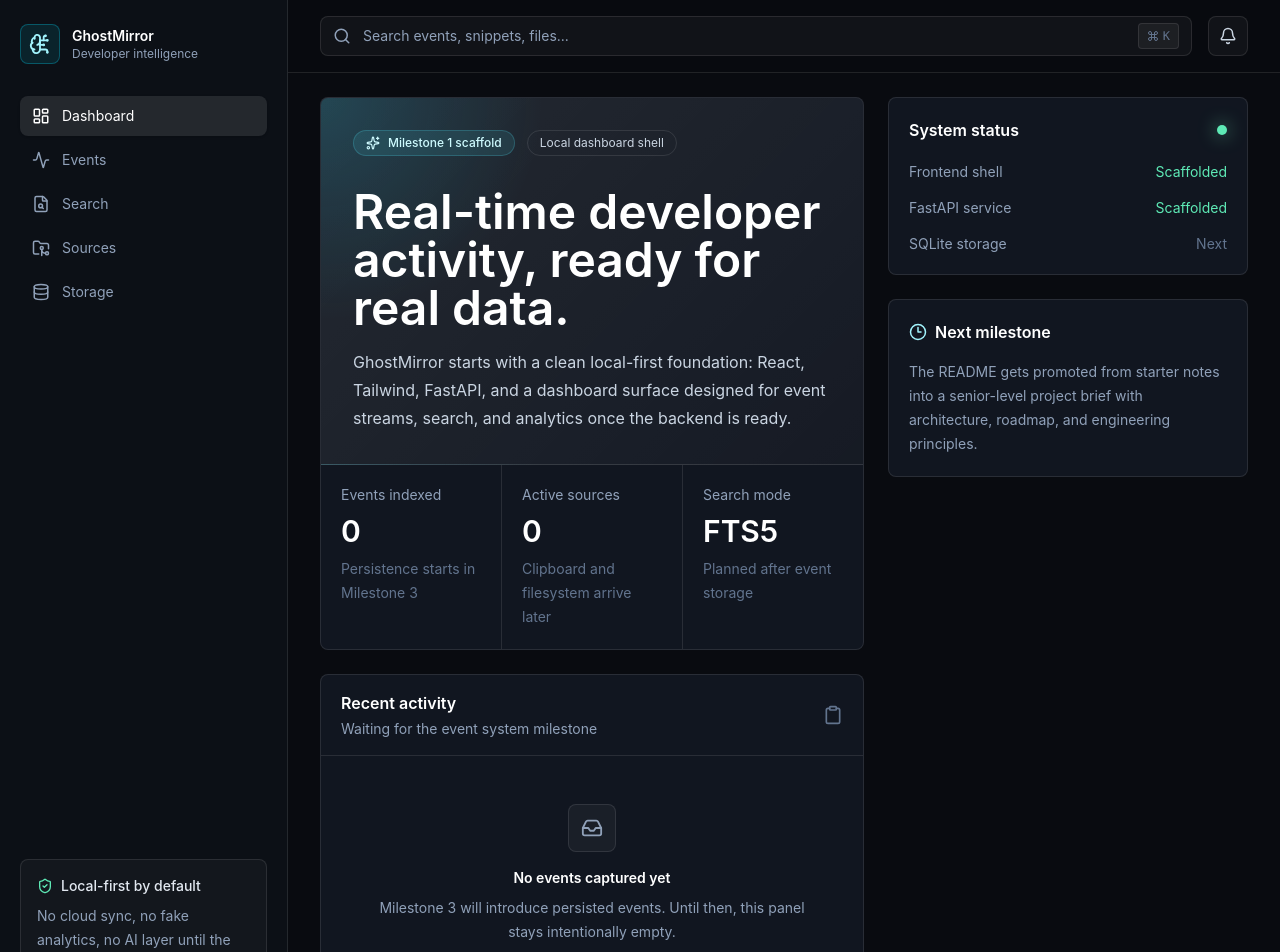
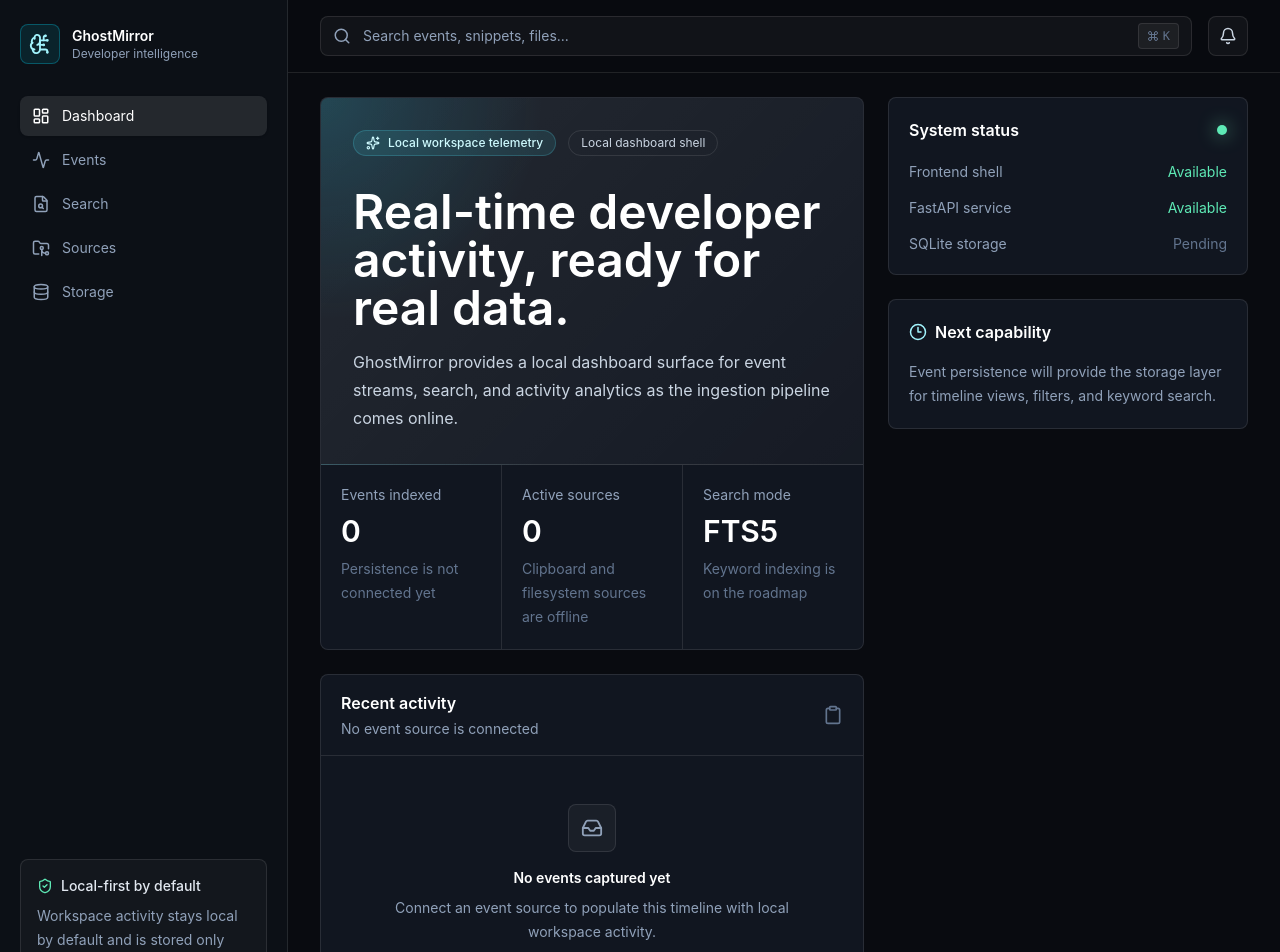
Before and after one commit to Amirjon06/GhostMirror, a React (Vite) app in the folder apps/web/: page / in a window 1280 px wide. Shown: the top 952 px of the page. Built offline with nearby package versions, Linux system fonts and the light colour scheme.

Commit message:
docs: expand project documentation

```diff
--- a/apps/web/src/App.tsx
+++ b/apps/web/src/App.tsx
@@ -24,9 +24,9 @@ const navItems = [
 ]
 
 const stats = [
-  { label: 'Events indexed', value: '0', detail: 'Persistence starts in Milestone 3' },
-  { label: 'Active sources', value: '0', detail: 'Clipboard and filesystem arrive later' },
-  { label: 'Search mode', value: 'FTS5', detail: 'Planned after event storage' },
+  { label: 'Events indexed', value: '0', detail: 'Persistence is not connected yet' },
+  { label: 'Active sources', value: '0', detail: 'Clipboard and filesystem sources are offline' },
+  { label: 'Search mode', value: 'FTS5', detail: 'Keyword indexing is on the roadmap' },
 ]
 
 function App() {
@@ -67,7 +67,7 @@ function App() {
               Local-first by default
             </div>
             <p className="mt-2 text-sm leading-6 text-slate-400">
-              No cloud sync, no fake analytics, no AI layer until the event system works.
+              Workspace activity stays local by default and is stored only when event capture is enabled.
             </p>
           </div>
         </aside>
@@ -100,7 +100,7 @@ function App() {
                     <div className="flex flex-wrap items-center gap-3">
                       <span className="inline-flex items-center gap-2 rounded-full border border-cyan-300/20 bg-cyan-300/10 px-3 py-1 text-xs font-medium text-cyan-100">
                         <Sparkles size={14} aria-hidden="true" />
-                        Milestone 1 scaffold
+                        Local workspace telemetry
                       </span>
                       <span className="rounded-full border border-white/10 px-3 py-1 text-xs text-slate-300">
                         Local dashboard shell
@@ -111,9 +111,8 @@ function App() {
                         Real-time developer activity, ready for real data.
                       </h1>
                       <p className="mt-4 max-w-2xl text-base leading-7 text-slate-300">
-                        GhostMirror starts with a clean local-first foundation: React, Tailwind,
-                        FastAPI, and a dashboard surface designed for event streams, search, and
-                        analytics once the backend is ready.
+                        GhostMirror provides a local dashboard surface for event streams, search,
+                        and activity analytics as the ingestion pipeline comes online.
                       </p>
                     </div>
                   </div>
@@ -133,7 +132,7 @@ function App() {
                   <div className="flex items-center justify-between border-b border-white/10 px-5 py-4">
                     <div>
                       <h2 className="text-base font-semibold text-white">Recent activity</h2>
-                      <p className="mt-1 text-sm text-slate-400">Waiting for the event system milestone</p>
+                      <p className="mt-1 text-sm text-slate-400">No event source is connected</p>
                     </div>
                     <Clipboard className="text-slate-500" size={20} aria-hidden="true" />
                   </div>
@@ -144,8 +143,7 @@ function App() {
                     </div>
                     <h3 className="mt-4 text-sm font-semibold text-white">No events captured yet</h3>
                     <p className="mt-2 max-w-md text-sm leading-6 text-slate-400">
-                      Milestone 3 will introduce persisted events. Until then, this panel stays
-                      intentionally empty.
+                      Connect an event source to populate this timeline with local workspace activity.
                     </p>
                   </div>
                 </div>
@@ -162,7 +160,7 @@ function App() {
                       <div key={item} className="flex items-center justify-between text-sm">
                         <span className="text-slate-400">{item}</span>
                         <span className={index < 2 ? 'text-emerald-300' : 'text-slate-500'}>
-                          {index < 2 ? 'Scaffolded' : 'Next'}
+                          {index < 2 ? 'Available' : 'Pending'}
                         </span>
                       </div>
                     ))}
@@ -172,11 +170,11 @@ function App() {
                 <div className="rounded-lg border border-white/10 bg-[#111620] p-5">
                   <div className="flex items-center gap-2">
                     <Clock3 size={18} className="text-cyan-200" aria-hidden="true" />
-                    <h2 className="text-base font-semibold text-white">Next milestone</h2>
+                    <h2 className="text-base font-semibold text-white">Next capability</h2>
                   </div>
                   <p className="mt-4 text-sm leading-6 text-slate-400">
-                    The README gets promoted from starter notes into a senior-level project brief
-                    with architecture, roadmap, and engineering principles.
+                    Event persistence will provide the storage layer for timeline views, filters,
+                    and keyword search.
                   </p>
                 </div>
               </aside>
```
Also changed, not shown: 1 other file (tests, documents, lock files or other folders).
